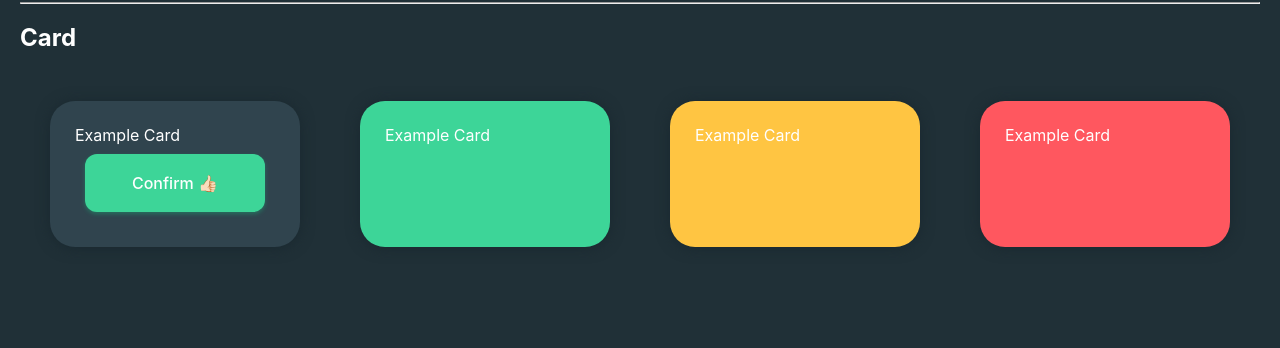
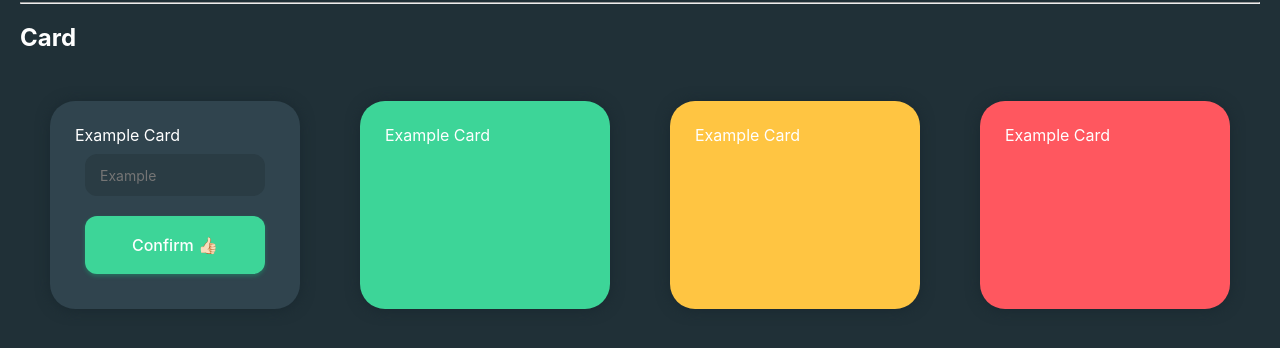
Before and after one commit to alperunal/voet-ui, a website: page docs/components/components.html in a window 1280 px wide. Shown: the part 98-446 px from the top of the page. Drawn offline with nearby package versions, Linux system fonts and the light colour scheme; files that its build step writes are made by us from their sources.

Commit message:
Input component

```diff
--- a/docs/components/components.html
+++ b/docs/components/components.html
@@ -19,6 +19,7 @@
         <div style="display: flex;">
           <div class="card" style="width: 317px;">
             Example Card
+            <input class="input" placeholder="Example" />
             <button class="button button--success">Confirm 👍🏻</button>
           </div>
           <div class="card card--success" style="width: 317px;">
--- a/scss/_variables.scss
+++ b/scss/_variables.scss
@@ -18,6 +18,11 @@ $color__gray--light: #96a7af;
 $color__gray--dark: #30444e;
 $color__clay: #203037;
 $color__shadow: #19282f;
+
+$color__theme--primary: linear-gradient(180deg, #40df9f 0%, #3ed598 100%);
+$color__theme--secondary-one: linear-gradient(138.7deg, #2a3c44 25.75%, #23343c 100%);
+$color__theme--secondary-two: #2a3c44;
+$color__theme--secondary-three: linear-gradient(138.7deg, #22343c 25.86%, #22343c 25.87%, #1f2e35 100%);
 
 $colors: (
   'red': $color__red,
--- /dev/null
+++ b/scss/components/_input.scss
@@ -0,0 +1,11 @@
+.input {
+  background: $color__theme--secondary-two;
+  border: 0;
+  border-radius: 12px;
+  color: $color__text--secondary;
+  font-size: 14px;
+  height: 42px;
+  line-height: 16px;
+  margin: $margin--sm;
+  padding-left: $padding--md;
+}
--- a/scss/voet.scss
+++ b/scss/voet.scss
@@ -9,3 +9,4 @@
 @import 'reboot';
 @import 'components/button';
 @import 'components/card';
+@import 'components/input';
```
Also changed, not shown: 1 other file.
